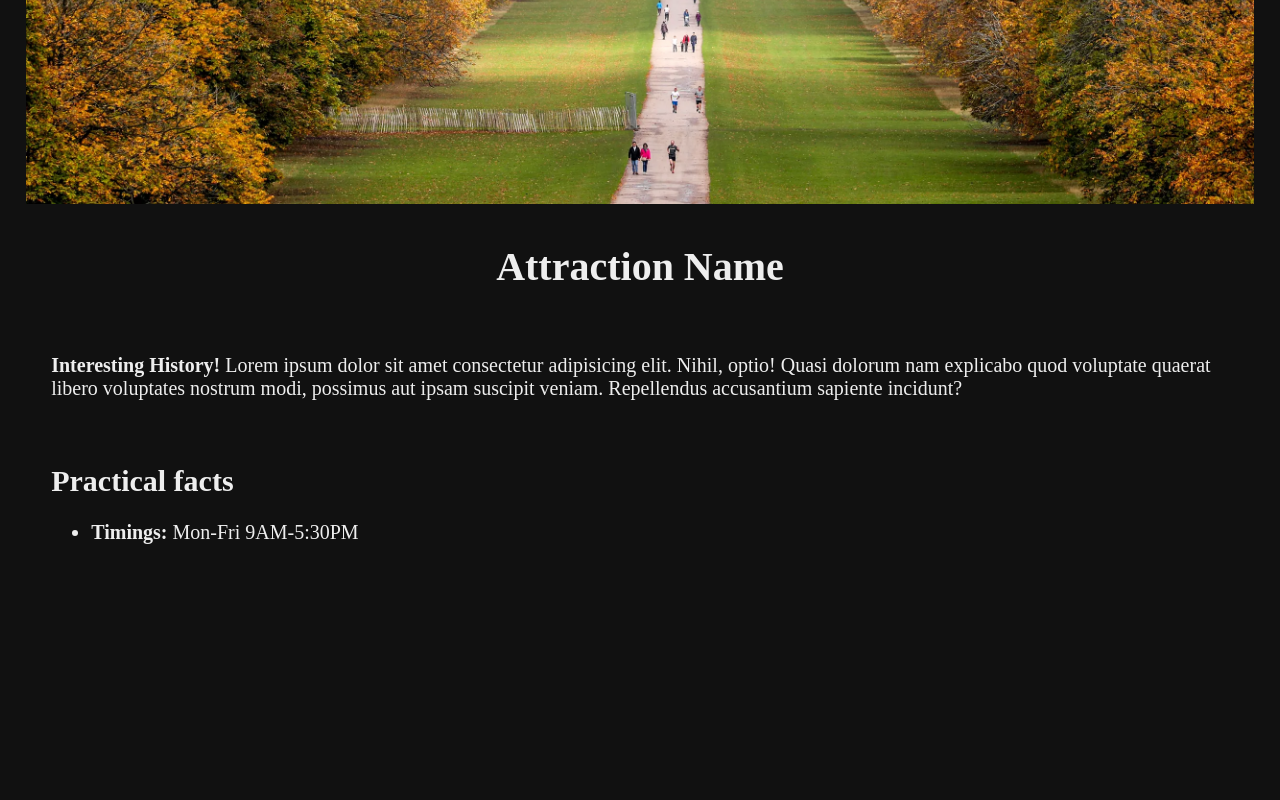
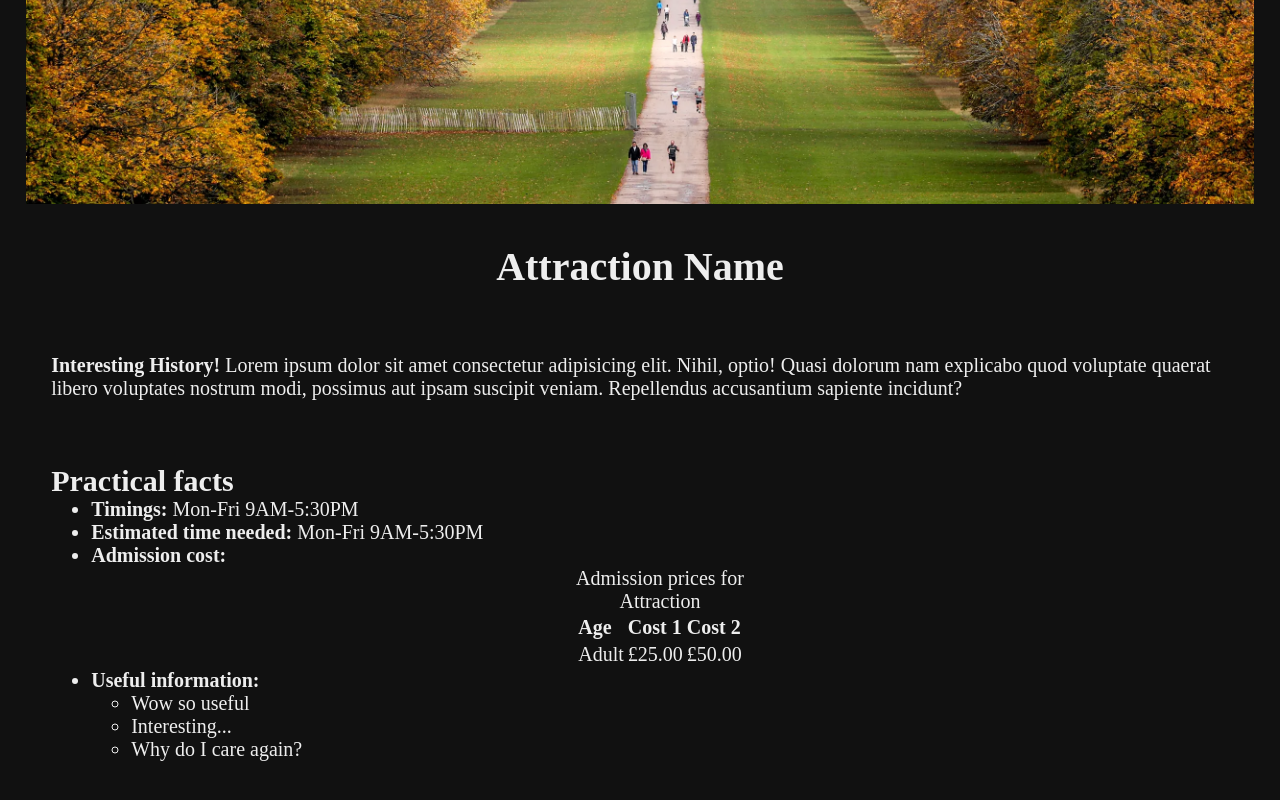
Before and after one commit to shahmilav/LondonTrip2022, a plain HTML site: page src/attraction-template.html in a window 1280 px wide. Shown: the part 644-1444 px from the top of the page. Before the commit the page ends 1239 px from the top, so only its background shows below. Drawn offline with Linux system fonts and the light colour scheme; a web font is replaced by a local one.

Commit message:
Finished attraction-template.html
It was completed by adding the bullets under "Practical facts"

```diff
--- a/src/attraction-template.html
+++ b/src/attraction-template.html
@@ -1,10 +1,10 @@
 <!DOCTYPE html>
 <html lang="en">
 <head>
-    <meta charset="UTF-8" />
-    <meta http-equiv="X-UA-Compatible" content="IE=edge" />
-    <meta name="viewport" content="width=device-width, initial-scale=1.0" />
-    <link rel="stylesheet" href="./style.css" />
+  <meta charset="UTF-8"/>
+  <meta content="IE=edge" http-equiv="X-UA-Compatible"/>
+  <meta content="width=device-width, initial-scale=1.0" name="viewport"/>
+  <link href="./style.css" rel="stylesheet"/>
   <title>Attractions Template</title>
 </head>
 <body>
@@ -12,7 +12,7 @@
   <a href="../index.html">Home</a>
 </nav>
 <div class="container">
-      <img src="../images/windsor-castle.webp" alt="Alt" />
+  <img alt="Alt" src="../images/windsor-castle.webp"/>
 </div>
 <div class="container">
   <h1>Attraction Name</h1>
@@ -27,9 +27,31 @@
 </div>
 <div class="item" style="margin: 3%">
   <h2>Practical facts</h2>
-      <br />
   <ul>
     <li><strong>Timings:</strong> Mon-Fri 9AM-5:30PM</li>
+    <li><strong>Estimated time needed:</strong> Mon-Fri 9AM-5:30PM</li>
+    <li><strong>Admission cost:</strong>
+      <table>
+        <caption>Admission prices for Attraction</caption>
+        <tr>
+          <th>Age</th>
+          <th>Cost 1</th>
+          <th>Cost 2</th>
+        </tr>
+        <tr>
+          <td>Adult</td>
+          <td>£25.00</td>
+          <td>£50.00</td>
+        </tr>
+      </table>
+    </li>
+    <li><strong>Useful information:</strong>
+      <ul>
+        <li>Wow so useful</li>
+        <li>Interesting...</li>
+        <li>Why do I care again?</li>
+      </ul>
+    </li>
   </ul>
 </div>
 </body>
```
Lines whose indentation alone changed are shown as unchanged.
